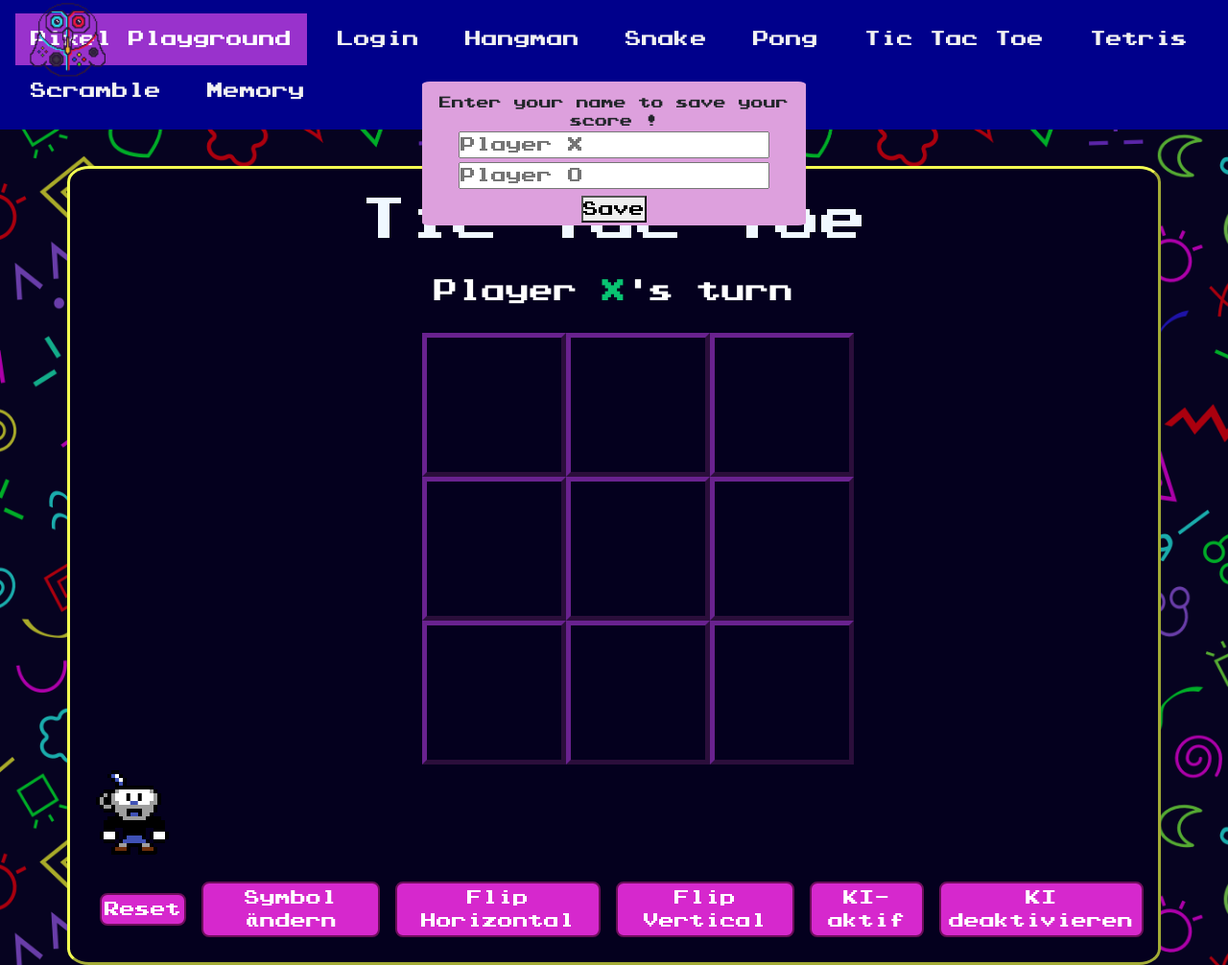
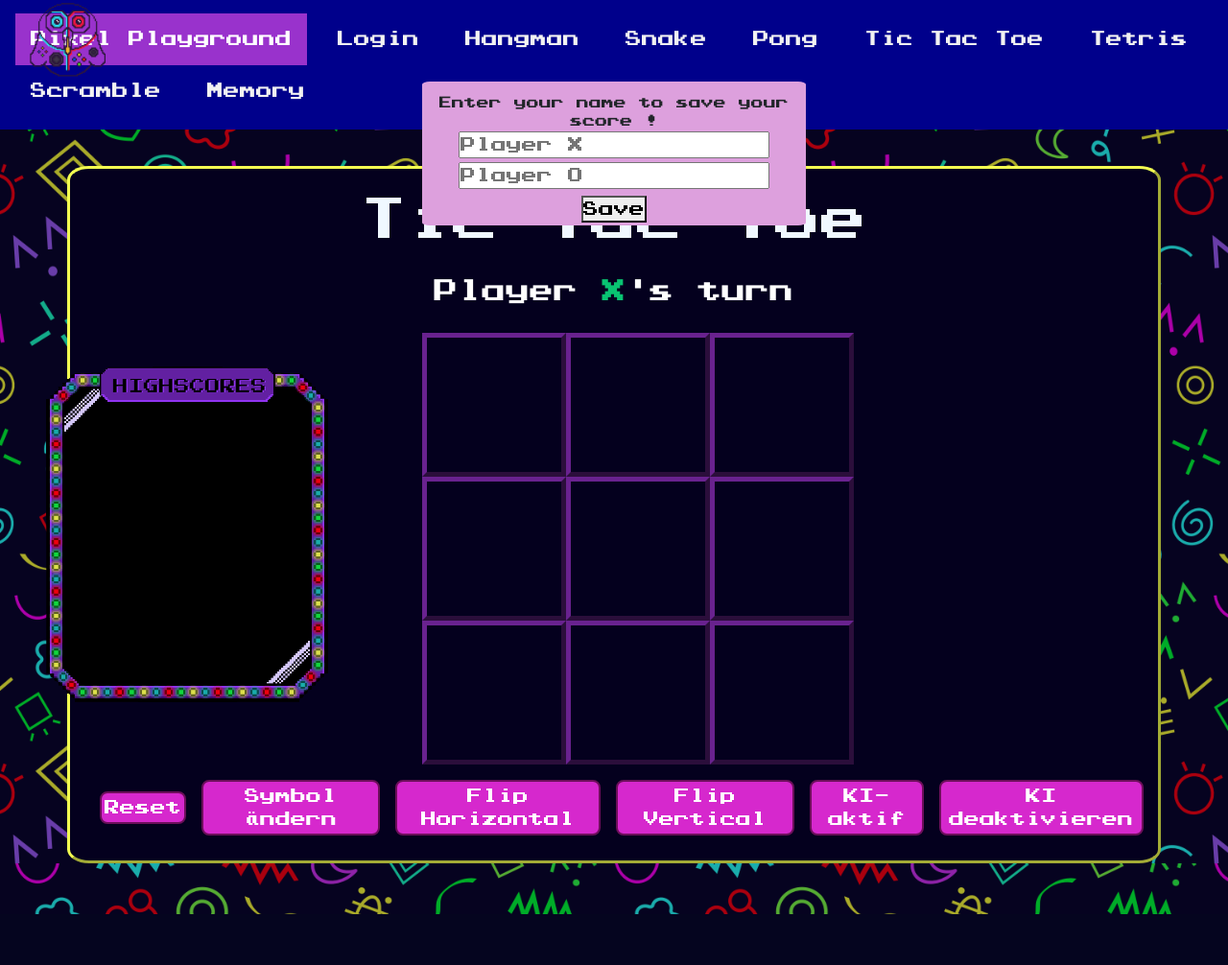
Before and after one commit to LilboX3/ITproj_PixelPlayground, a PHP site: page /TicTacToe.php in a window 1280 px wide. Shown: the whole page at 96% size. After the commit the page ends 953 px from the top, so only its background shows below. Run offline with PHP 8.4, Linux system fonts and the light colour scheme.

Commit message:
Update TicTacToe.php

```diff
--- a/TicTacToe.php
+++ b/TicTacToe.php
@@ -10,8 +10,24 @@ include_once 'navbar.php';
 
 <body class="background">
     <main>
+        <div class="parent-flex-container">
+            <div id="topfive" class="topfive">
+                <span id="top5score"></span>
+            </div>
             <div class="container gameField">
+                <?php
+                    if (isset($_SESSION['username'])){ ?>
+                        <script>
+                            var username1 = '<?php echo $_SESSION['username']; ?>';
+                            console.log("Current username inisde .php: ", username1);
+                        </script>
+                        <?php
+                    }
+                ?>
                 <?php if(!isset($_SESSION['username'])){?>
+                    <script>
+                        var username1 = "";
+                    </script>
                 <div class="entername" id="tictactoebox">
                     <div style="font-size:small;">Enter your name to save your score !</div>
                     <input type="text" style="margin-bottom:1%;" id="tictactoename" placeholder="Player X">
@@ -43,16 +59,6 @@ include_once 'navbar.php';
                     <div class="tile"></div>
                     <div class="tile"></div>
                 </section>
-            <!--NEU-->
-            <div class="pixel-man-container">
-                <div class="pixel-man">
-                    <div class="pixel-man-legs"></div>
-                </div>
-                <div class="speech-bubble show-bubble">
-                    Hallo, ich bin der Pixel-Mann!
-                </div>
-            </div>
-            <!--NEU-->
                 <section class="display announcer hide scoreTxt"></section>
                 <section class="controls">
                     <button id="reset">Reset</button>
@@ -63,6 +69,7 @@ include_once 'navbar.php';
                     <button id="disableAI">KI deaktivieren</button>
                 </section>
             </div>
+        </div>
     </main>
     <script src="TicTacToe/TicTacToe.js"></script>
 </body>
```
Lines whose indentation alone changed are shown as unchanged.
